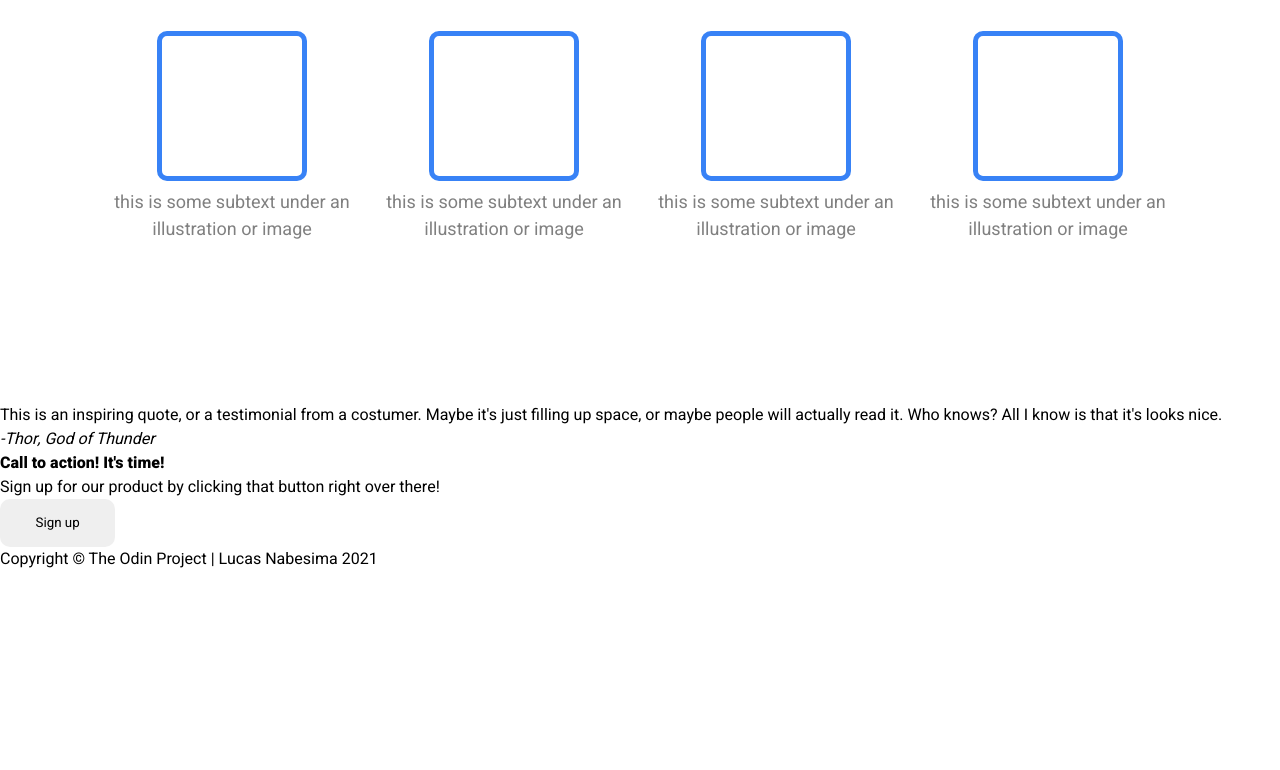
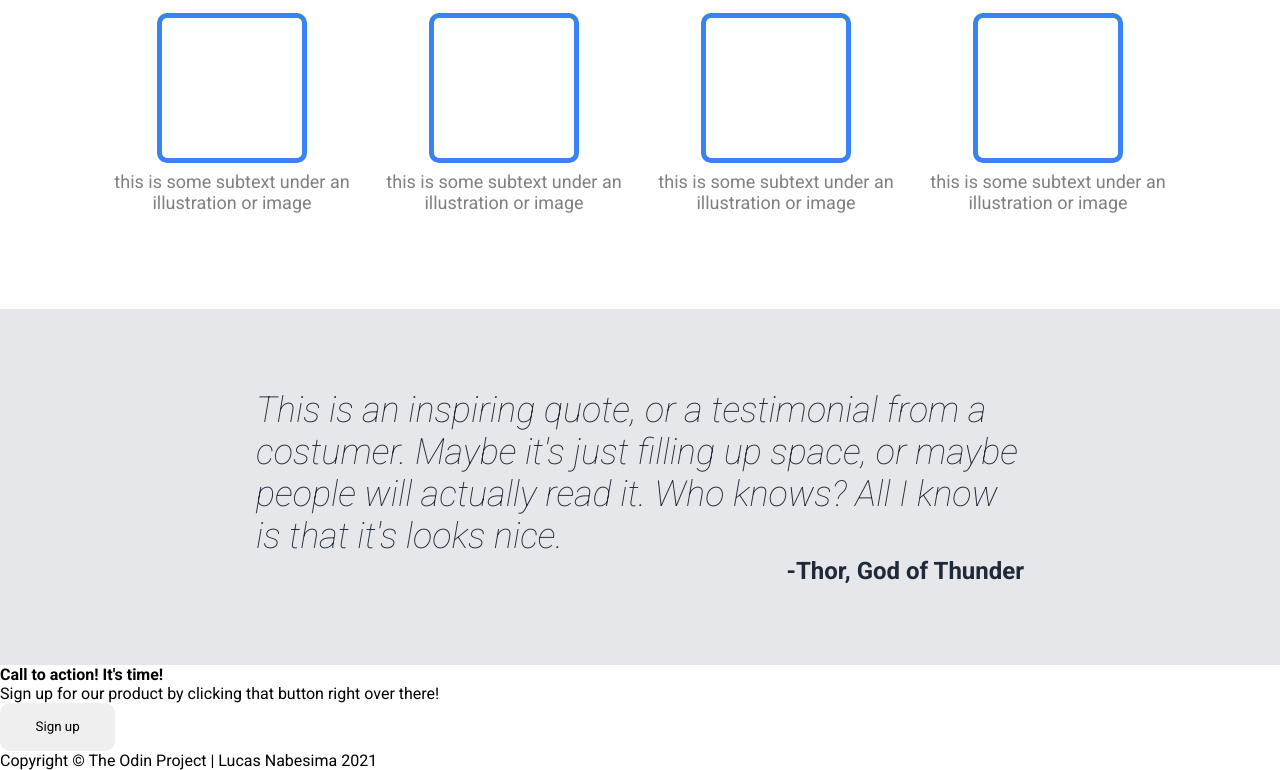
Before and after one commit to lnabesima/odin_landing-page, a plain HTML site: page index.html in a window 1280 px wide. Shown: the part 728-1498 px from the top of the page. Before the commit the page ends 1299 px from the top, so only its background shows below. Drawn offline with Linux system fonts and the light colour scheme.

Commit message:
Finish styling of quote section

```diff
--- a/index.html
+++ b/index.html
@@ -1,14 +1,17 @@
 <!DOCTYPE html>
 <html lang="en">
 	<head>
-  <meta charset="UTF-8">
-  <meta http-equiv="X-UA-Compatible" content="IE=edge">
-  <meta name="viewport" content="width=device-width, initial-scale=1.0">
-  <link rel="stylesheet" href="style.css">
+		<meta charset="UTF-8" />
+		<meta http-equiv="X-UA-Compatible" content="IE=edge" />
+		<meta name="viewport" content="width=device-width, initial-scale=1.0" />
+		<link rel="stylesheet" href="style.css" />
 
-  <link rel="preconnect" href="https://fonts.googleapis.com">
-  <link rel="preconnect" href="https://fonts.gstatic.com" crossorigin>
-  <link href="https://fonts.googleapis.com/css2?family=Heebo:wght@300;400;800&display=swap" rel="stylesheet">
+		<link rel="preconnect" href="https://fonts.googleapis.com" />
+		<link rel="preconnect" href="https://fonts.gstatic.com" crossorigin />
+		<link
+			href="https://fonts.googleapis.com/css2?family=Roboto:ital,wght@0,100;0,300;0,400;0,500;0,700;0,900;1,100;1,300;1,400;1,500;1,700;1,900&display=swap"
+			rel="stylesheet"
+		/>
 
 		<title>This is an awesome website</title>
 	</head>
@@ -29,7 +32,10 @@
 				<div class="one-container w85 flex">
 					<div class="left-title-container flex">
 						<h2>This website is awesome</h2>
-          <p>This website has some subtext that goes here under the main title. It's a smaller font and the color is lower contrast</p>
+						<p>
+							This website has some subtext that goes here under the main title.
+							It's a smaller font and the color is lower contrast
+						</p>
 						<button>Sign up</button>
 					</div>
 					<div class="img-placeholder flex">
@@ -61,9 +67,13 @@
 			</section>
 
 			<section id="three" class="testimonial">
-      <div class="quote">
+				<div class="quote w60">
 					<blockquote>
-          <p>This is an inspiring quote, or a testimonial from a costumer. Maybe it's just filling up space, or maybe people will actually read it. Who knows? All I know is that it's looks nice.</p>
+						<p>
+							This is an inspiring quote, or a testimonial from a costumer.
+							Maybe it's just filling up space, or maybe people will actually
+							read it. Who knows? All I know is that it's looks nice.
+						</p>
 						<cite>-Thor, God of Thunder</cite>
 					</blockquote>
 				</div>
@@ -72,14 +82,14 @@
 			<section id="four" class="newsletter">
 				<div class="news-container">
 					<h4>Call to action! It's time!</h4>
-        <p>Sign up for our product by clicking that button right over there!</p>
+					<p>
+						Sign up for our product by clicking that button right over there!
+					</p>
 					<button>Sign up</button>
 				</div>
 			</section>
 		</main>
 
-<footer>
-  Copyright &copy; The Odin Project | Lucas Nabesima 2021
-</footer>
+		<footer>Copyright &copy; The Odin Project | Lucas Nabesima 2021</footer>
 	</body>
 </html>
--- a/style.css
+++ b/style.css
@@ -1,36 +1,41 @@
-*{
+* {
 	margin: 0;
 	padding: 0;
 	box-sizing: border-box;
-    font-family: 'Heebo', sans-serif;
+	font-family: 'Roboto', sans-serif;
 }
 
-ul{
+ul {
 	list-style: none;
 }
 
-a{
+a {
 	text-decoration: none;
 }
 
 /*---- Base ----*/
-:root{
-    --dark-background: #1F2937;
-    --main-text: #F9FAF8;
-    --secondary-text: #E5E7EB;
-    --button-color: #3882F6;
+:root {
+	--dark-background: #1f2937;
+	--main-text: #f9faf8;
+	--secondary-text: #e5e7eb;
+	--button-color: #3882f6;
 }
 
-.w85{
+.w85 {
 	width: 85%;
 	margin: 0 auto;
 }
 
-.flex{
+.w60 {
+	width: 60%;
+	margin: 0 auto;
+}
+
+.flex {
 	display: flex;
 }
 
-button{
+button {
 	flex-shrink: 0;
 	width: 9vw;
 	height: 6vh;
@@ -39,49 +44,46 @@ button{
 	cursor: pointer;
 }
 
-
 /* ---- Nav ----*/
-nav{
+nav {
 	background-color: var(--dark-background);
 	padding: 2vh 0;
 }
 
-.nav-container{
+.nav-container {
 	justify-content: space-between;
 	align-items: center;
 }
 
-
-.nav-container h1{
+.nav-container h1 {
 	font-size: 24px;
 	color: var(--main-text);
 }
 
-.nav-container ul{
+.nav-container ul {
 	display: flex;
 	gap: 18px;
 }
 
-.nav-container a{
+.nav-container a {
 	font-size: 18px;
 	color: var(--secondary-text);
 }
 
-
 /*---- One ----*/
-#one{
+#one {
 	background-color: var(--dark-background);
 	/* padding-bottom: 3vh; */
 	padding: 20vh 0;
 }
 
-.one-container{
+.one-container {
 	justify-content: space-around;
 	align-content: center;
 	gap: 5vw;
 }
 
-.left-title-container{
+.left-title-container {
 	flex-direction: column;
 	justify-content: flex-start;
 	flex-shrink: 1;
@@ -90,46 +92,46 @@ nav{
 	/* height: 35vh; */
 }
 
-.one-container h2{
+.one-container h2 {
 	font-size: 48px;
 	font-weight: 900;
 	line-height: 90%;
 	color: var(--main-text);
 }
 
-.one-container p{
+.one-container p {
 	font-size: 18px;
 	line-height: 120%;
 	color: var(--secondary-text);
 }
 
-.one-container button{
+.one-container button {
 	background-color: var(--button-color);
 	color: var(--main-text);
 	font-weight: bold;
 	font-size: 18px;
 }
 
-.img-placeholder{
+.img-placeholder {
 	background-color: gray;
 	align-items: center;
 	width: 100%;
 	height: auto;
 }
 
-.img-placeholder p{
+.img-placeholder p {
 	margin: 0 auto;
 }
 
 /*---- Two ----*/
-#two{
+#two {
 	flex-direction: column;
 	gap: 15px;
 	padding-top: 8vh;
-    padding-bottom: 20vh;
+	padding-bottom: 12vh;
 }
 
-#two h3{
+#two h3 {
 	font-size: 36px;
 	font-weight: 900;
 	color: var(--dark-background);
@@ -137,17 +139,16 @@ nav{
 	margin-bottom: 3vh;
 }
 
-.cards{
+.cards {
 	justify-content: space-around;
-
 }
 
-.card{
+.card {
 	flex-direction: column;
 	align-items: center;
 }
 
-.card .img{
+.card .img {
 	width: 150px;
 	height: 150px;
 	border: 5px solid var(--button-color);
@@ -155,8 +156,30 @@ nav{
 	border-radius: 10px;
 }
 
-.card p{
-    text-align:center;
+.card p {
+	text-align: center;
 	font-size: 18px;
 	color: grey;
 }
+
+/*---- Three ----*/
+#three {
+	background-color: var(--secondary-text);
+	padding: 5rem 0;
+}
+
+.quote p {
+	font-size: 36px;
+	font-weight: 100;
+	font-style: italic;
+	color: var(--dark-background);
+}
+
+.quote cite {
+	display: flex;
+	justify-content: end;
+	font-size: 24px;
+	font-weight: bold;
+	color: var(--dark-background);
+	font-style: normal;
+}
```
Lines whose indentation alone changed are shown as unchanged.
